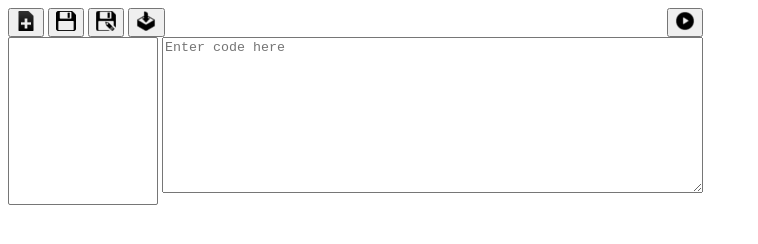
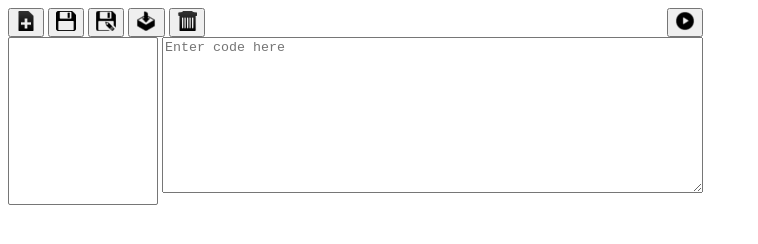
Before and after one commit to fishythefish/chromescript, a browser extension: page chromescript.html in a window 1280 px wide. Shown: the whole page, without its empty margins (0-758 px from the left). Drawn offline with Linux system fonts and the light colour scheme.

Commit message:
added delete button

```diff
--- a/chromescript.html
+++ b/chromescript.html
@@ -11,6 +11,7 @@
             <button class='files' id="save"><img src='icon/save-24.png' title='Save'/></button>
             <button class='files' id="saveas"><img src='icon/saveas20.png' title='Save As...'/></button>
             <button class='files' id="import"><img src='icon/boxdownload32.png' title='Import'/></button>
+            <button class='files' id="delete"><img src='icon/trash_icon_24.png' title='Delete'/></button>
             <button class='files' id="run"><img src='icon/circleright32.png' title='Run'/></button>
         </div>
         <div id="editor">
```
Also changed, not shown: icon/trash_icon_24.png (added).
